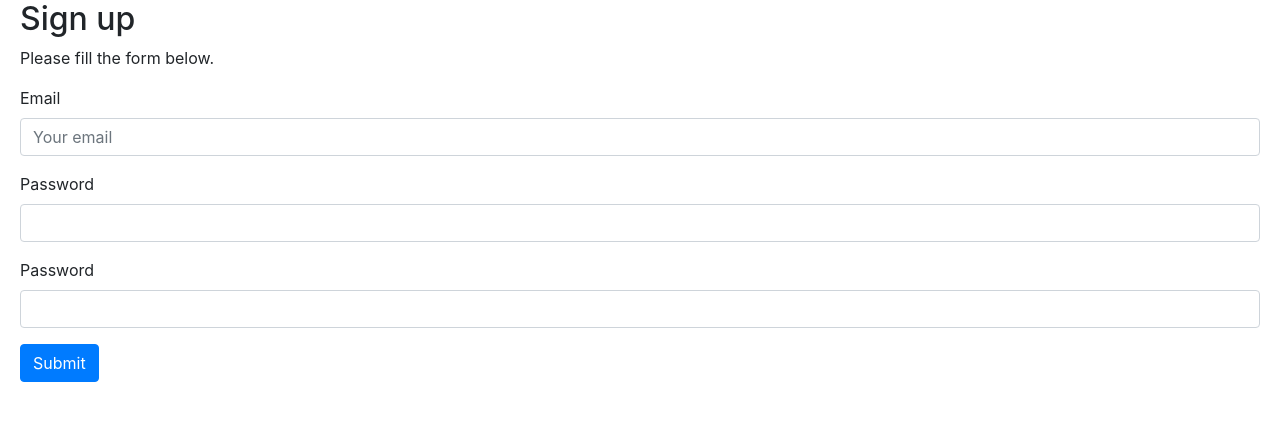
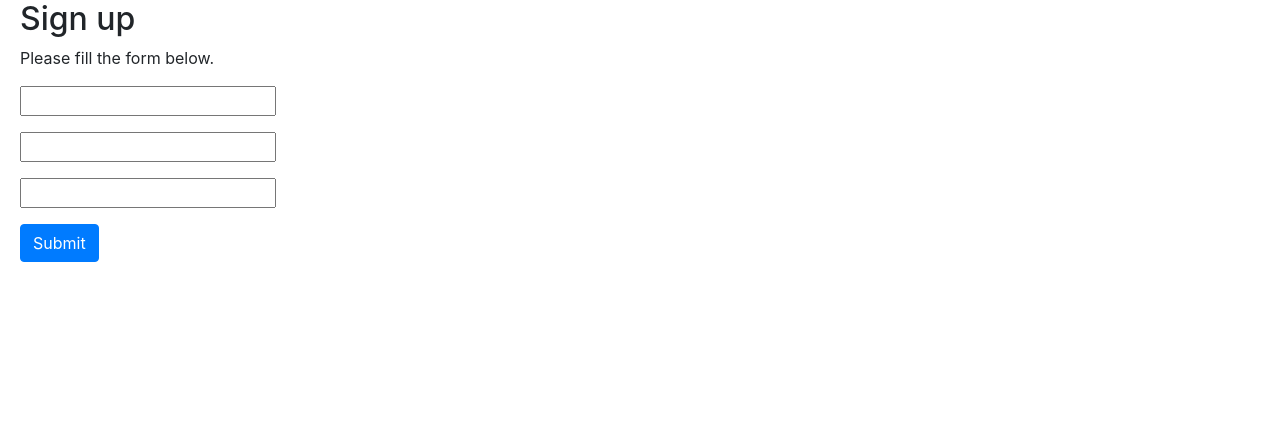
Before and after one commit to codingEzio/code_py_book_practical_django2_and_channels, a Django app: template Project/main/templates/signup.html in a window 1280 px wide. Shown: the part 76-497 px from the top of the page. Run offline with Django 3.2, Linux system fonts and the light colour scheme; the template is opened without the code that fills it, so the values that code supplies are empty, except form fields; tables that the repository leaves empty hold one stand-in row (values such as "Sample post"); form fields are guessed from the names that the template uses; some libraries are stand-ins or nearby versions.

Commit message:
Rewriting the templates (form-related)

```diff
--- a/Project/main/templates/signup.html
+++ b/Project/main/templates/signup.html
@@ -6,54 +6,10 @@
 	<p>Please fill the form below.</p>
 
 	<form method="POST"> {% csrf_token %}
-		<div class="form-group">
-			{{ form.email.label_tag }}
 
-			<input type="email"
-			       class="form-control {% if form.email.erros %}is-invalid{% endif %}"
-			       id="id_email"
-			       name="email"
-			       placeholder="Your email"
-			       value="{{ form.email.value|default:"" }}">
-
-			{% if form.email.errors %}
-				<div class="invalid-feedback">
-					{{ form.email.errors }}
-				</div>
-			{% endif %}
-		</div>
-
-		<div class="form-group">
-			{{ form.password1.label_tag }}
-
-			<input type="password"
-			       class="form-control {% if form.password1.errors %}is-invalid{% endif %}"
-			       id="id_password1"
-			       name="password1"
-			       value="{{ form.password1.value|default:"" }}">
-
-			{% if form.password1.errors %}
-				<div class="invalid-feedback">
-					{{ form.password1.errors }}
-				</div>
-			{% endif %}
-		</div>
-
-		<div class="form-group">
-			{{ form.password2.label_tag }}
-
-			<input type="password"
-			       class="form-control {% if form.password2.errors %}is-invalid{% endif %}"
-			       id="id_password2"
-			       name="password2"
-			       value="{{ form.password2.value|default:"" }}">
-
-			{% if form.password2.errors %}
-				<div class="invalid-feedback">
-					{{ form.password2.errors }}
-				</div>
-			{% endif %}
-		</div>
+		{% include "includes/field.html" with field=form.email %}
+		{% include "includes/field.html" with field=form.password1 %}
+		{% include "includes/field.html" with field=form.password2 %}
 
 		<button type="submit" class="btn btn-primary">
 			Submit
```
Also changed, not shown: Project/main/templates/contact_form.html (+3 -35 lines), Project/main/templates/login.html (+2 -30 lines).
